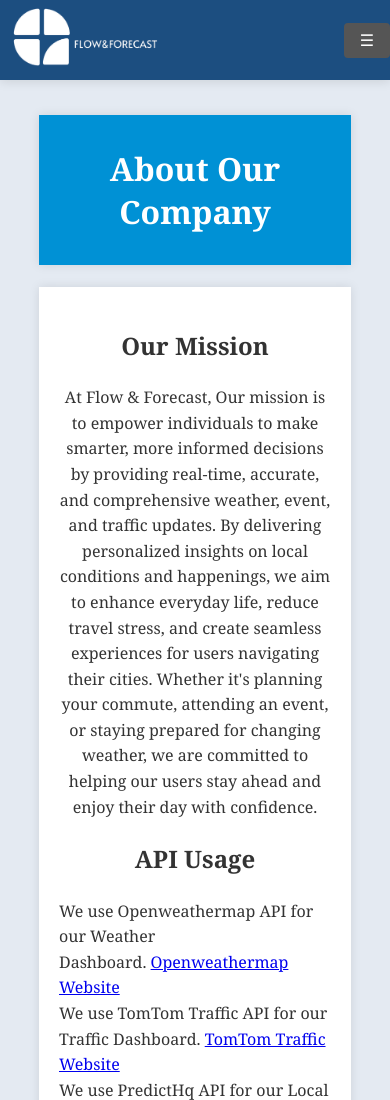
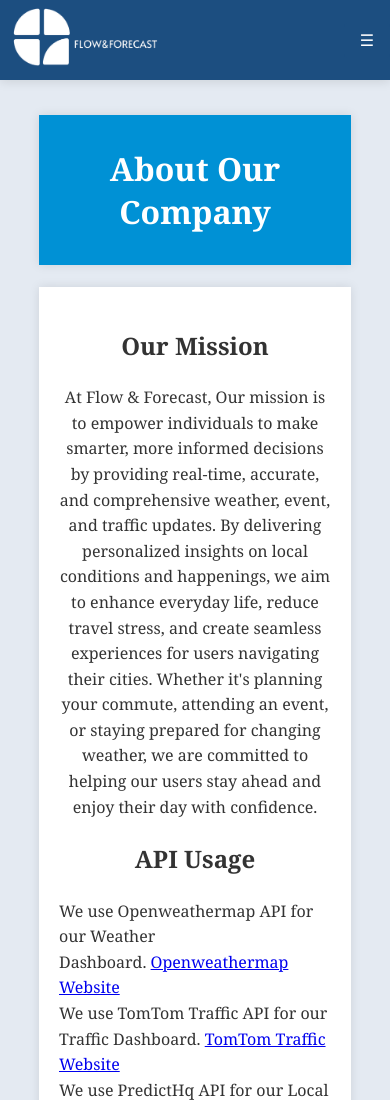
Before and after one commit to C1Rage/FlowForecast, a plain HTML site: page about.html in a window 390 px wide. Shown: the top 1100 px of the page. Drawn offline with Linux system fonts and the light colour scheme.

Commit message:
Update aboutStyle.css

```diff
--- a/aboutStyle.css
+++ b/aboutStyle.css
@@ -30,7 +30,7 @@ header {
 
 .menu-toggle {
     display: none;
-    background-color: #555;
+    background-color: #1C4E80;
     color: white;
     border: none;
     padding: 0.5em 1em;
@@ -38,6 +38,10 @@ header {
     cursor: pointer;
     border-radius: 4px;
 }
+
+    .menu-toggle:hover {
+        background-color: #1C4E80;
+    }
 
 .main-nav {
     display: flex;
```
